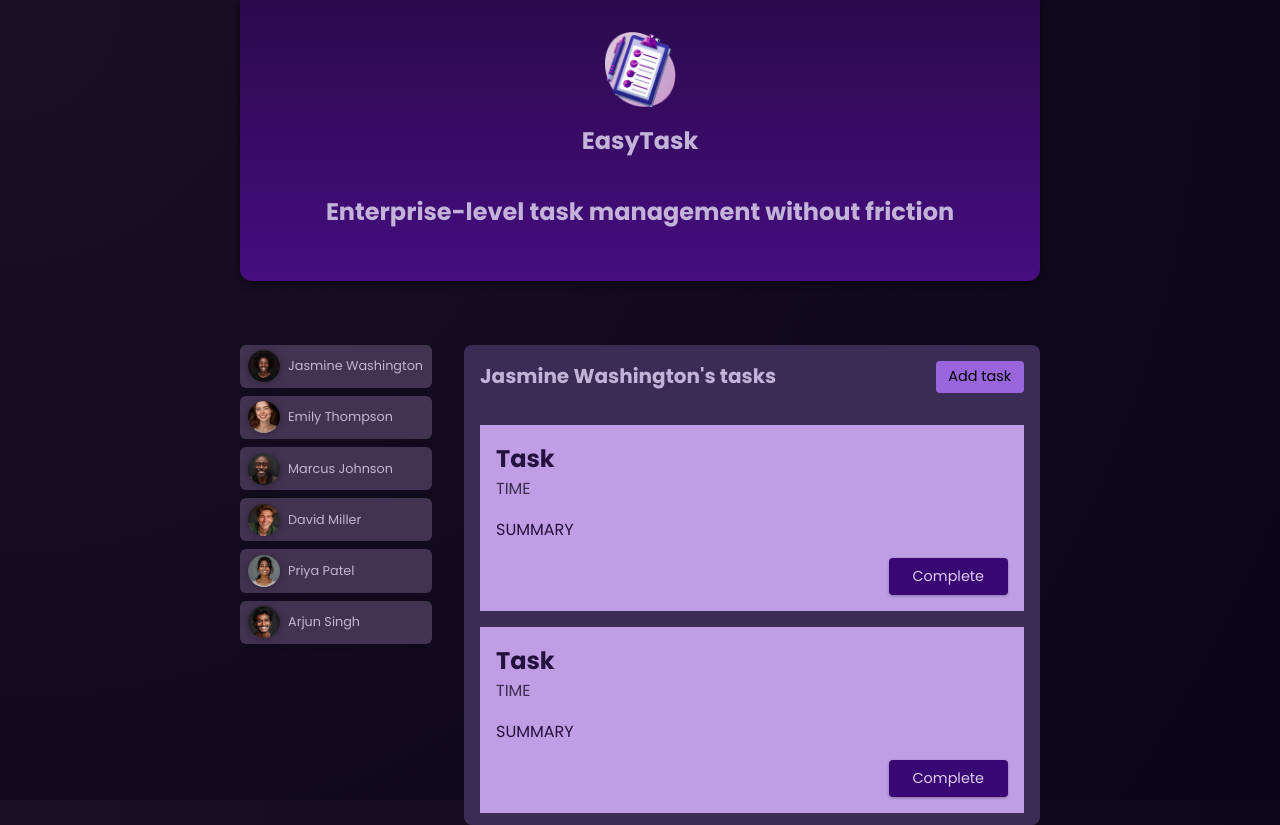
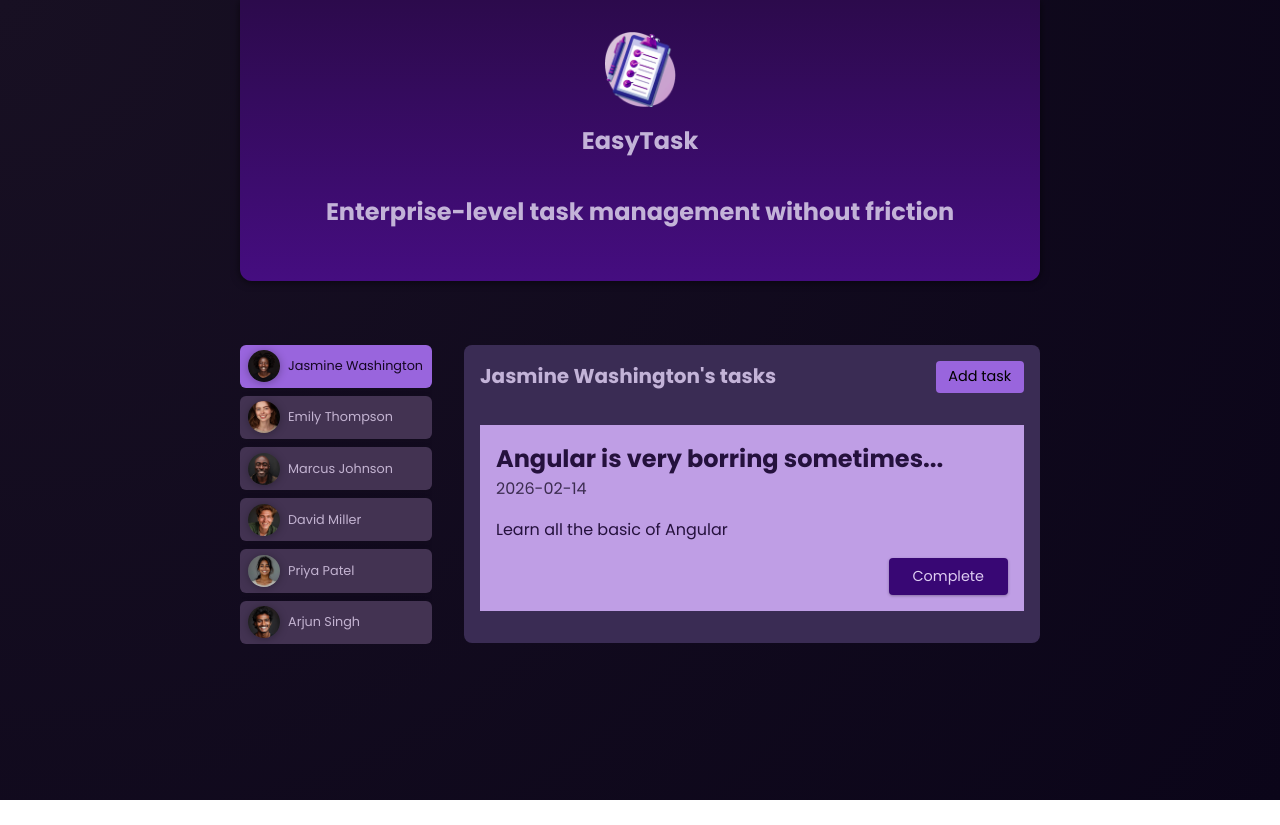
Before and after one commit to ahmedmatem/angular-course, an Angular app: page / in a window 1280 px wide. Both pictures are taken after a click on the button "Jasmine Washington". After the commit the page ends 800 px from the top, so only its background shows below. Built offline with nearby package versions, Linux system fonts and the light colour scheme.

Commit message:
Styling User button component

```diff
--- a/src/app/app.html
+++ b/src/app/app.html
@@ -3,13 +3,13 @@
 <main>
     <div id="users">
         @for (u of users; track u.id;) {
-            <app-user [user]="u" (selectedUser)="onSelectedUser($event)" />
+            <app-user [selected]="u.id === selectdeUserId" [user]="u" (selectedUser)="onSelectedUser($event)" />
         }
     </div>
 
     @if(selectedUser){
         <div>
-            <app-tasks [name]="selectedUser.name"></app-tasks>
+            <app-tasks [userId]="selectedUser.id" [name]="selectedUser.name"></app-tasks>
         </div>
     } @else {
         <div id="fallback">
--- a/src/app/tasks/task/task.html
+++ b/src/app/tasks/task/task.html
@@ -1,8 +1,10 @@
 <article>
-    <h2>Task</h2>
-    <time>TIME</time>
-    <p>SUMMARY</p>
-    <p class="actions">
-        <button>Complete</button>
-    </p>
+    @if(task){
+        <h2>{{ task.title }}</h2>
+        <time>{{ task.dueDate }}</time>
+        <p>{{ task.summary }}</p>
+        <p class="actions">
+            <button (click)="onComplete()">Complete</button>
+        </p>
+    }
 </article>
--- a/src/app/tasks/task/task.ts
+++ b/src/app/tasks/task/task.ts
@@ -1,4 +1,5 @@
-import { Component } from '@angular/core';
+import { Component, Input } from '@angular/core';
+import { TaskModel } from './task.model';
 
 @Component({
   selector: 'app-task',
@@ -7,5 +8,9 @@ import { Component } from '@angular/core';
   styleUrl: './task.css'
 })
 export class Task {
+  @Input() task: TaskModel | undefined;
 
+  onComplete(){
+    console.log('Task is done ...');
+  }
 }
--- a/src/app/tasks/tasks.html
+++ b/src/app/tasks/tasks.html
@@ -7,9 +7,11 @@
     </header>
 
     <ul>
-        <li><app-task></app-task></li>
-        <li><app-task></app-task></li>
-        <li><app-task></app-task></li>
+        @for(task of selectedUserTasks; track task.id){
+            <li>
+                <app-task [task]="task" />
+            </li>
+        }
     </ul>
 
 </section>
--- a/src/app/tasks/tasks.ts
+++ b/src/app/tasks/tasks.ts
@@ -8,5 +8,33 @@ import { Task } from './task/task';
   styleUrl: './tasks.css'
 })
 export class Tasks {
-  @Input() name: string | undefined;
+  @Input({required: true}) userId!: string;
+  @Input({required: true}) name!: string | undefined;
+  tasks = [
+    {
+      id: 't1',
+      userId: 'u1',
+      title: 'Angular is very borring sometimes...',
+      summary: 'Learn all the basic of Angular',
+      dueDate: '2026-02-14'
+    },
+    {
+      id: 't2',
+      userId: 'u3',
+      title: 'Angular is very borring sometimes...',
+      summary: 'Learn all the basic of Angular',
+      dueDate: '2026-02-14'
+    },
+    {
+      id: 't3',
+      userId: 'u3',
+      title: 'Angular is very borring sometimes...',
+      summary: 'Learn all the basic of Angular',
+      dueDate: '2026-02-14'
+    }
+  ];
+
+  get selectedUserTasks(){
+    return this.tasks.filter((t) => t.userId === this.userId)
+  }
 }
--- a/src/app/user/user/user.html
+++ b/src/app/user/user/user.html
@@ -1,5 +1,5 @@
 <div id="users">
-    <button (click)="onSelectedUser()">
+    <button [class.active]="selected" (click)="onSelectedUser()">
         <img [src]="imagePath" />
         <span>{{ user.name }}</span>
     </button>
--- a/src/app/user/user/user.ts
+++ b/src/app/user/user/user.ts
@@ -8,6 +8,7 @@ import { Component, EventEmitter, Input, Output } from '@angular/core';
 })
 export class User {
   @Input({required: true}) user!: {id: string, name: string, avatar: string};
+  @Input({required: true}) selected = false;
   @Output() selectedUser = new EventEmitter<string>();
 
   get imagePath(){
```
Also changed, not shown: src/app/tasks/task/task.model.ts (added, +7 -0 lines).
